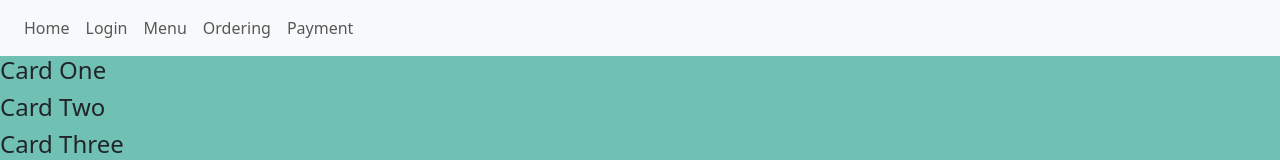
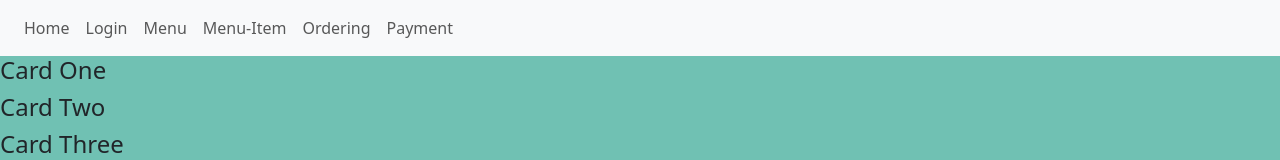
Before and after one commit to hakahu/POC_PlayGround, an Angular app: page / in a window 1280 px wide. Shown: the top 160 px of the page. Built offline with nearby package versions, Linux system fonts and the light colour scheme.

Commit message:
added menu-item to navbar

```diff
--- a/src/app/nav-bar/nav-bar.component.html
+++ b/src/app/nav-bar/nav-bar.component.html
@@ -10,16 +10,19 @@
           <a class="nav-link" href="">Home</a>
         </li>
         <li class="nav-item">
-          <a class="nav-link" href="login">Login</a>
+          <a class="nav-link" routerLink="login">Login</a>
         </li>
         <li class="nav-item">
-          <a class="nav-link" href="menu">Menu</a>
+          <a class="nav-link" routerLink="menu">Menu</a>
         </li>
         <li class="nav-item">
-          <a class="nav-link" href="ordering">Ordering</a>
+          <a class="nav-link" routerLink="menu-item">Menu-Item</a>
         </li>
         <li class="nav-item">
-          <a class="nav-link" href="payment">Payment</a>
+          <a class="nav-link" routerLink="ordering">Ordering</a>
+        </li>
+        <li class="nav-item">
+          <a class="nav-link" routerLink="payment">Payment</a>
         </li>
         <!-- <li class="nav-item dropdown">
           <a class="nav-link dropdown-toggle" href="#" id="navbarDropdownMenuLink" data-toggle="dropdown" aria-haspopup="true" aria-expanded="false">
```
